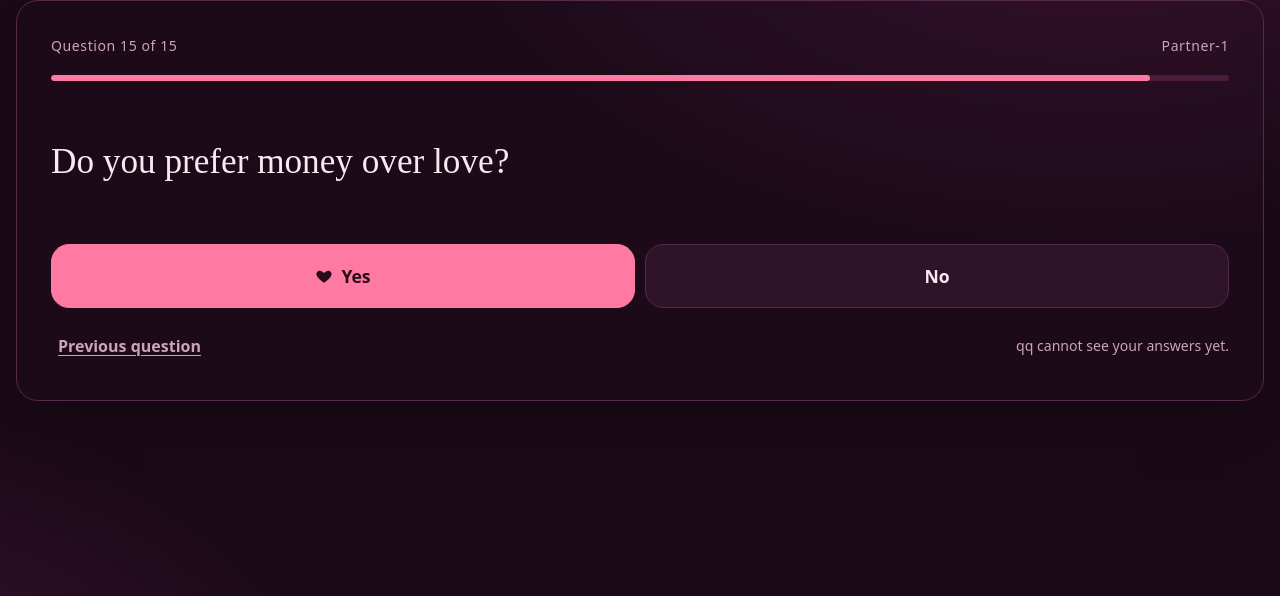
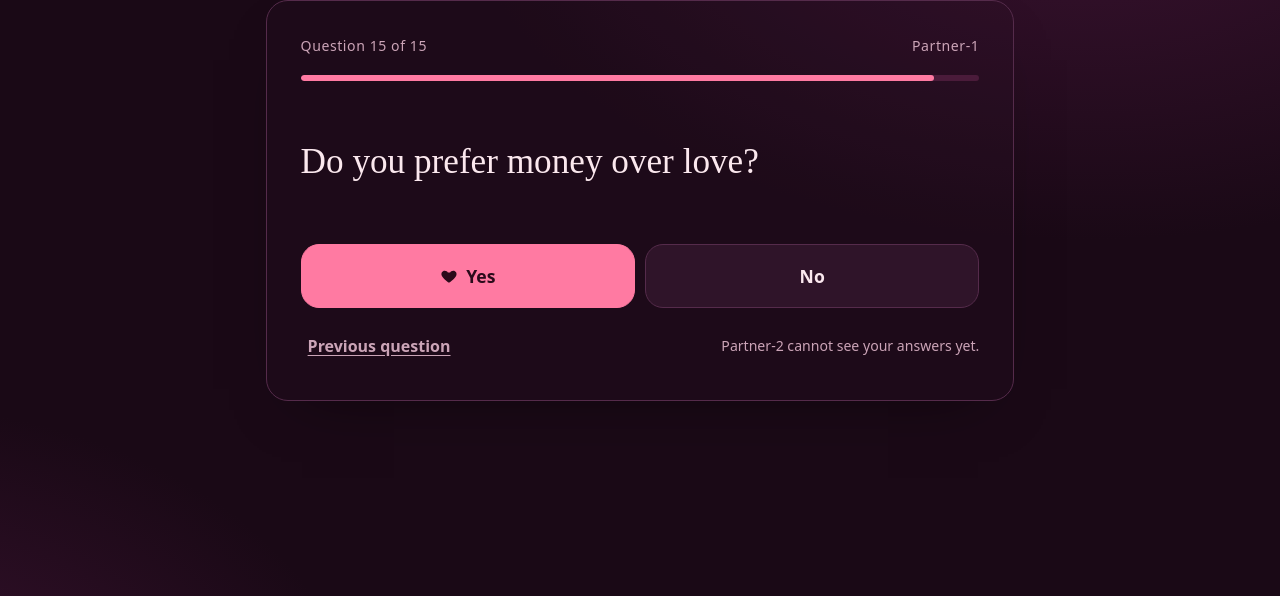
Before and after one commit to Prohor722/compatabilityTest, a Laravel app: page /last-question in a window 1280 px wide. Shown: the part 60-656 px from the top of the page. Run offline with Laravel 12, Linux system fonts and the light colour scheme.

Commit message:
last question layout design fixed

```diff
--- a/resources/views/game/questions/last_question_page.blade.php
+++ b/resources/views/game/questions/last_question_page.blade.php
@@ -1,4 +1,5 @@
-<x-layouts>
+@extends('game.questions.question_page_layout')
+@section('question-contents')
     <div class="panel">
         <div class="prog"><span id="pn">Question 15 of 15</span><span>{{ $user }}</span></div>
         <div class="bar"><i id="pb" style="width: 93.3333%;"></i></div>
@@ -20,7 +21,7 @@
         </div>
         <div class="btns" style="justify-content:space-between">
             <button class="btn link" data-act="back" id="backBtn" style="visibility: visible;">Previous question</button>
-            <span class="count">qq cannot see your answers yet.</span>
+            <span class="count">{{ $partner }} cannot see your answers yet.</span>
         </div>
     </div>
-</x-layouts>
+@endsection
```
